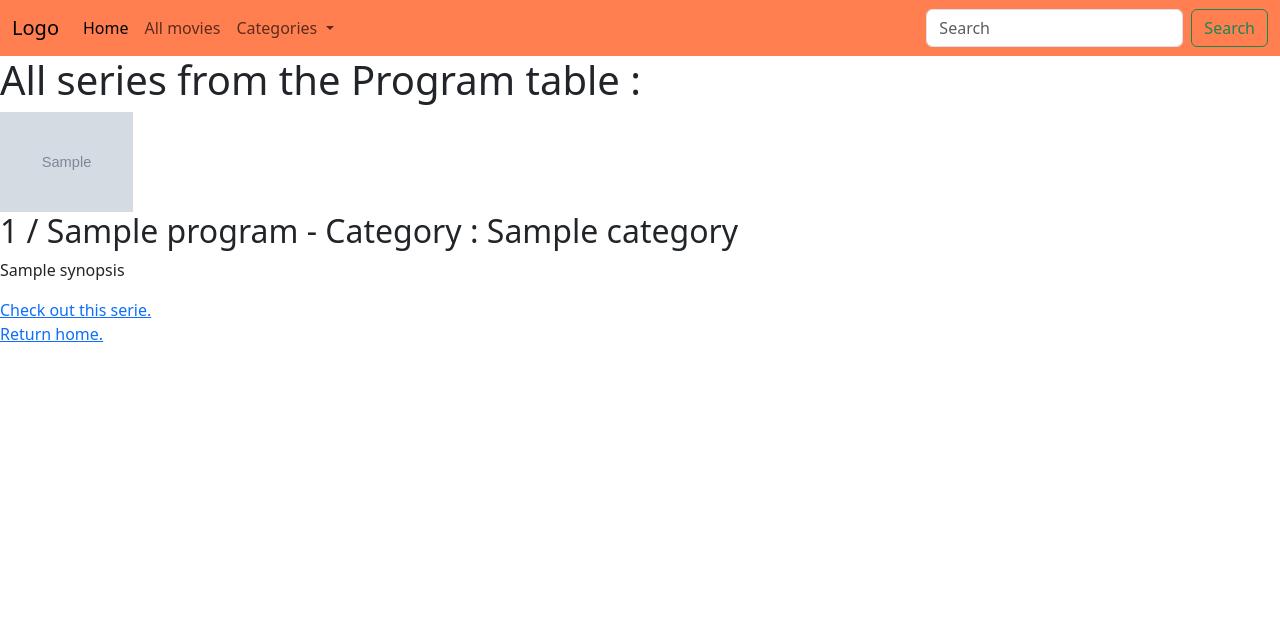
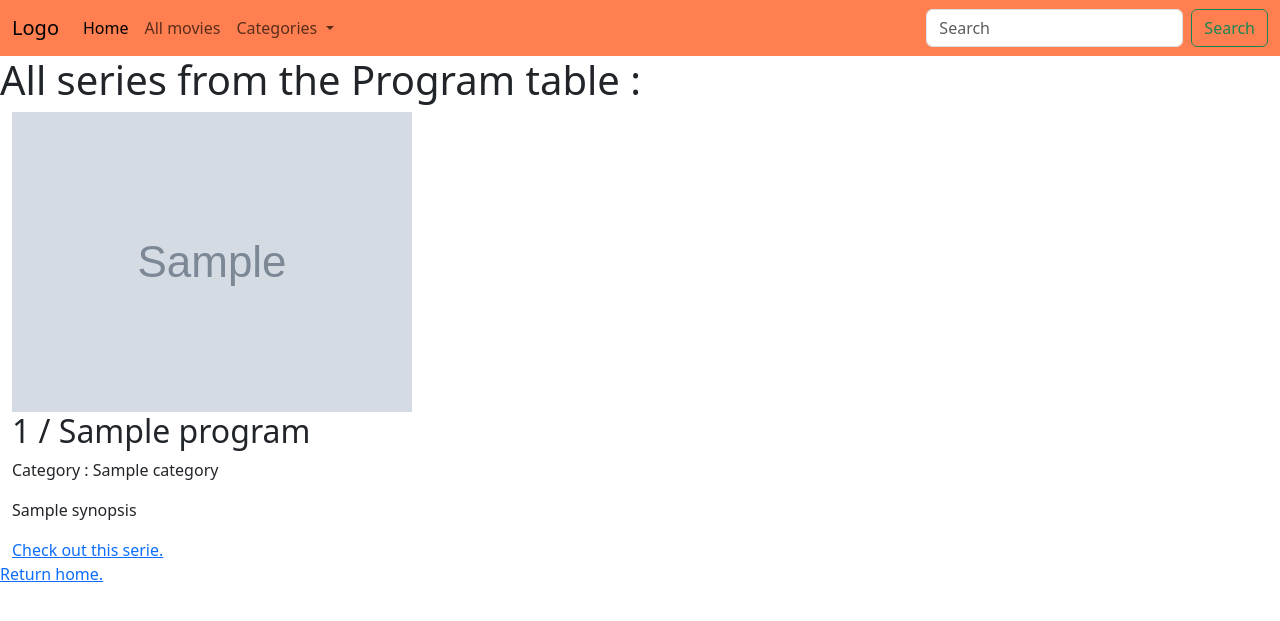
Before and after one commit to Tomasspit2/WildSeries, a Symfony app: template templates/program/index.html.twig in a window 1280 px wide. Shown: the top 621 px of the page. Run offline with Twig, Linux system fonts and the light colour scheme; the template is opened without the code that fills it: most values are stand-ins (such as "Sample title", 1, 10 or a date in 2020); grey boxes marked "Sample" are stand-in pictures; some libraries are stand-ins or nearby versions.

Commit message:
Added the CRUD with Symfony

```diff
--- a/composer.json
+++ b/composer.json
@@ -14,6 +14,7 @@
         "fakerphp/faker": "^1.22",
         "phpdocumentor/reflection-docblock": "^5.3",
         "phpstan/phpdoc-parser": "^1.21",
+        "sensio/framework-extra-bundle": "^6.2",
         "symfony/asset": "6.2.*",
         "symfony/console": "6.2.*",
         "symfony/doctrine-messenger": "6.2.*",
--- a/config/bundles.php
+++ b/config/bundles.php
@@ -13,4 +13,5 @@ return [
     Symfony\Bundle\MakerBundle\MakerBundle::class => ['dev' => true],
     Symfony\WebpackEncoreBundle\WebpackEncoreBundle::class => ['all' => true],
     Doctrine\Bundle\FixturesBundle\DoctrineFixturesBundle::class => ['dev' => true, 'test' => true],
+    Sensio\Bundle\FrameworkExtraBundle\SensioFrameworkExtraBundle::class => ['all' => true],
 ];
--- a/src/Entity/Episode.php
+++ b/src/Entity/Episode.php
@@ -24,7 +24,7 @@ class Episode
     private ?string $synopsis = null;
 
     #[ORM\ManyToOne(inversedBy: 'episodes')]
-    private ?season $season = null;
+    private ?Season $season = null;
 
     public function getId(): ?int
     {
--- a/templates/category/show.html.twig
+++ b/templates/category/show.html.twig
@@ -7,6 +7,7 @@
         <p>No series found.</p>
         <img src="{{ asset('build/images/sadFace.jpg') }}" alt="">
     {% else %}
+        <div>
         <ul>
             {% for program in programs %}
                 <li>
@@ -22,9 +23,6 @@
                 </li>
             {% endfor %}
         </ul>
-
-
-
-
+        </div>
     {% endif %}
 {% endblock %}
--- a/templates/program/index.html.twig
+++ b/templates/program/index.html.twig
@@ -5,9 +5,10 @@
 {% block body %}
     <h1>All series from the Program table : </h1>
     {% for program in programs %}
-        <div>
-            <img class="align-self-start mr-3" src="/build/images/{{ program.poster }}" alt="{{ program.title }}" height="100px" width="auto">
-            <h2>{{ loop.index }} / {{ program.title }} - Category : {{ program.category.name }}</h2>
+        <div class="container-fluid">
+            <img class="align-self-start mr-3" src="/build/images/{{ program.poster }}" alt="{{ program.title }}" height="300px" width="adjust">
+            <h2>{{ loop.index }} / {{ program.title }}</h2>
+            <p> Category : {{ program.category.name }}</p>
             <p>{{ program.synopsis }}</p>
             <a href="{{ path("show", { id: program.id }) }}">Check out this serie.</a>
         </div>
```
Also changed, not shown: 3 other files.
